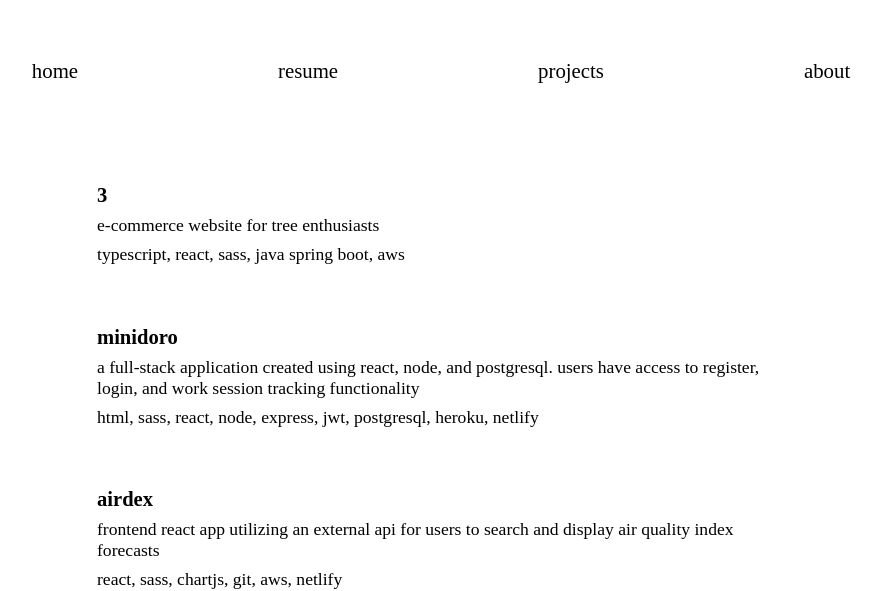
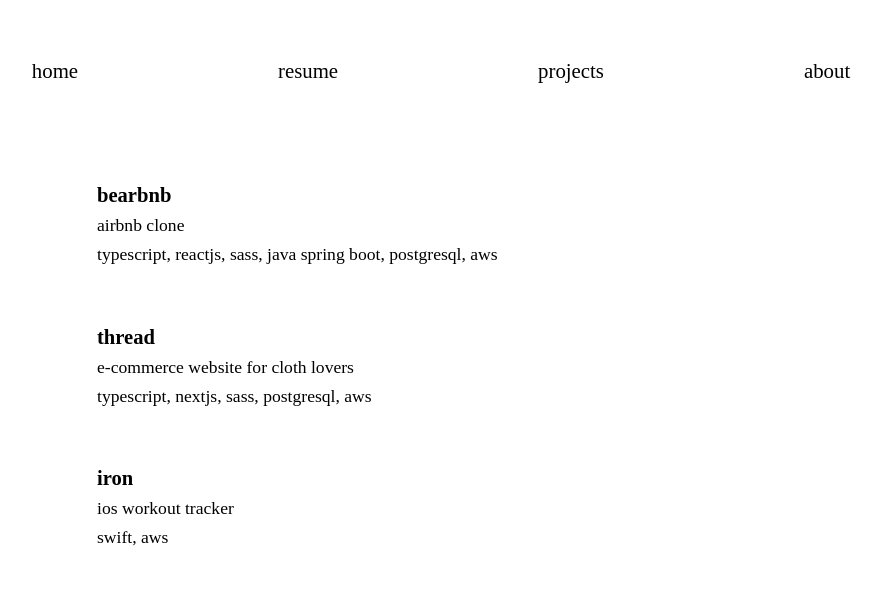
Before and after one commit to herculeshayer/portfolio-website, a Gatsby site: page /projects in a window 1280 px wide. Shown: the part 211-802 px from the top of the page, without its empty margins (199-1081 px from the left). Built offline with nearby package versions, Linux system fonts and the light colour scheme; Gatsby itself is replaced by a stand-in of ours; a web font is replaced by a local one.

Commit message:
add new projects to project page

```diff
--- a/src/data/Data.js
+++ b/src/data/Data.js
@@ -32,11 +32,25 @@ const homepageLinks = [
 const projectpageLinks = [
 
   {
-    text: "3",
-    source: "https://github.com/herculeshayer/3",
+    text: "bearbnb",
+    source: "https://github.com/herculeshayer/bearbnb",
     live: "https://gritandgain.netlify.app/",
-    description: "e-commerce website for tree enthusiasts",
-    tools: "typescript, react, sass, java spring boot, aws",
+    description: "airbnb clone",
+    tools: "typescript, reactjs, sass, java spring boot, postgresql, aws",
+  },
+  {
+    text: "thread",
+    source: "https://github.com/herculeshayer/thread",
+    live: "https://google.ca",
+    description: "e-commerce website for cloth lovers",
+    tools: "typescript, nextjs, sass, postgresql, aws",
+  },
+  {
+    text: "iron",
+    source: "https://github.com/herculeshayer/iron",
+    live: "https://gritandgain.netlify.app/",
+    description: "ios workout tracker",
+    tools: "swift, aws",
   },
   {
     text: "minidoro",
```
